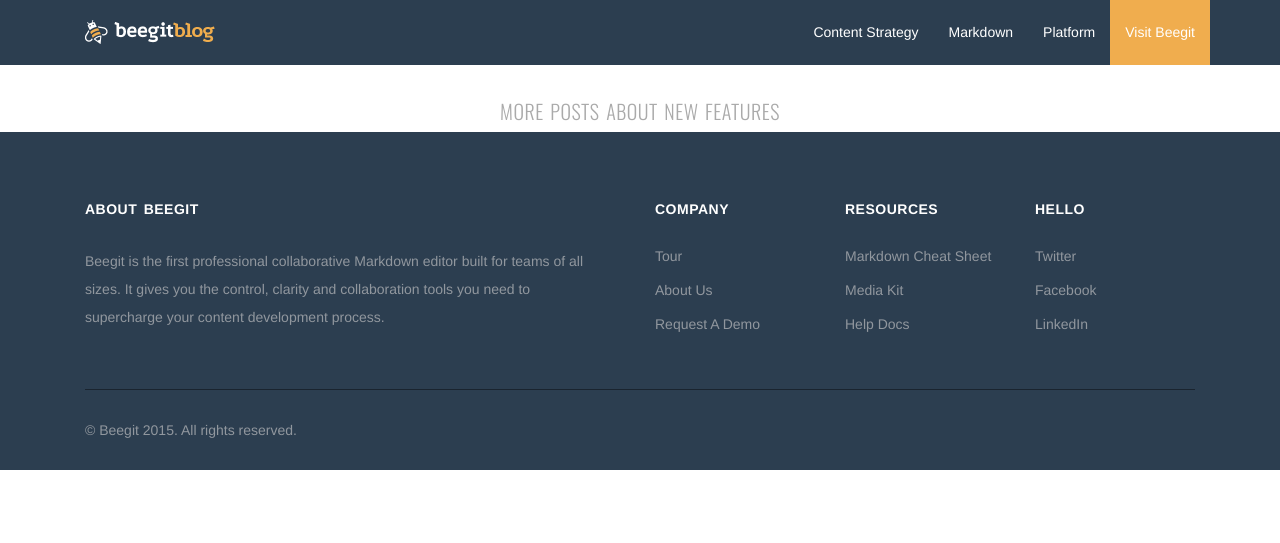
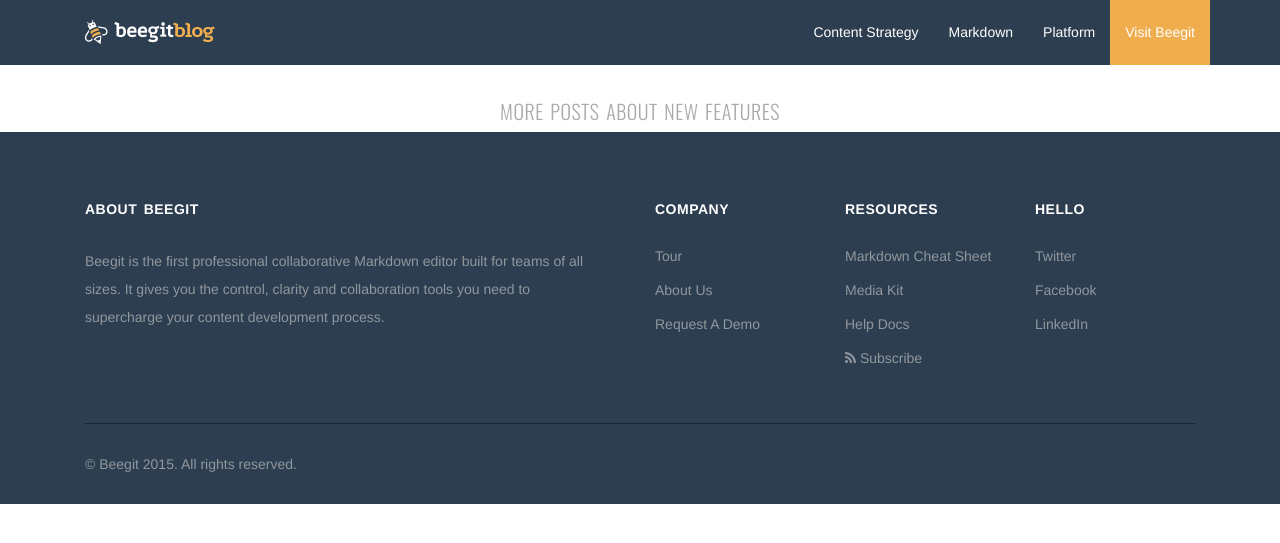
Before and after one commit to sancsoft/beegit.github.io, a Jekyll site: the page built from new_features.html, in a window 1280 px wide. Shown: the top 543 px of the page. Built offline with Jekyll 4.4.1, drawn with Linux system fonts in a browser that asks for light colours; nearby versions of some CDN libraries.

Commit message:
RSS feed added to footer

```diff
--- a/_includes/footer.html
+++ b/_includes/footer.html
@@ -20,6 +20,7 @@
           <li><a href="https://beegit.com/markdown-cheat-sheet" target="_blank">Markdown Cheat Sheet</a></li>
           <li><a href="https://beegit.com/media-kit" target="_blank">Media Kit</a></li>
           <li><a href="http://help.beegit.com" target="_blank">Help Docs</a></li>
+          <li><a href="http://blog.beegit.com/feed"><i class="fa fa-rss"></i> Subscribe</a></li>
         </ul>
       </div>
       <div class="col-sm-2 footer-column">
```
